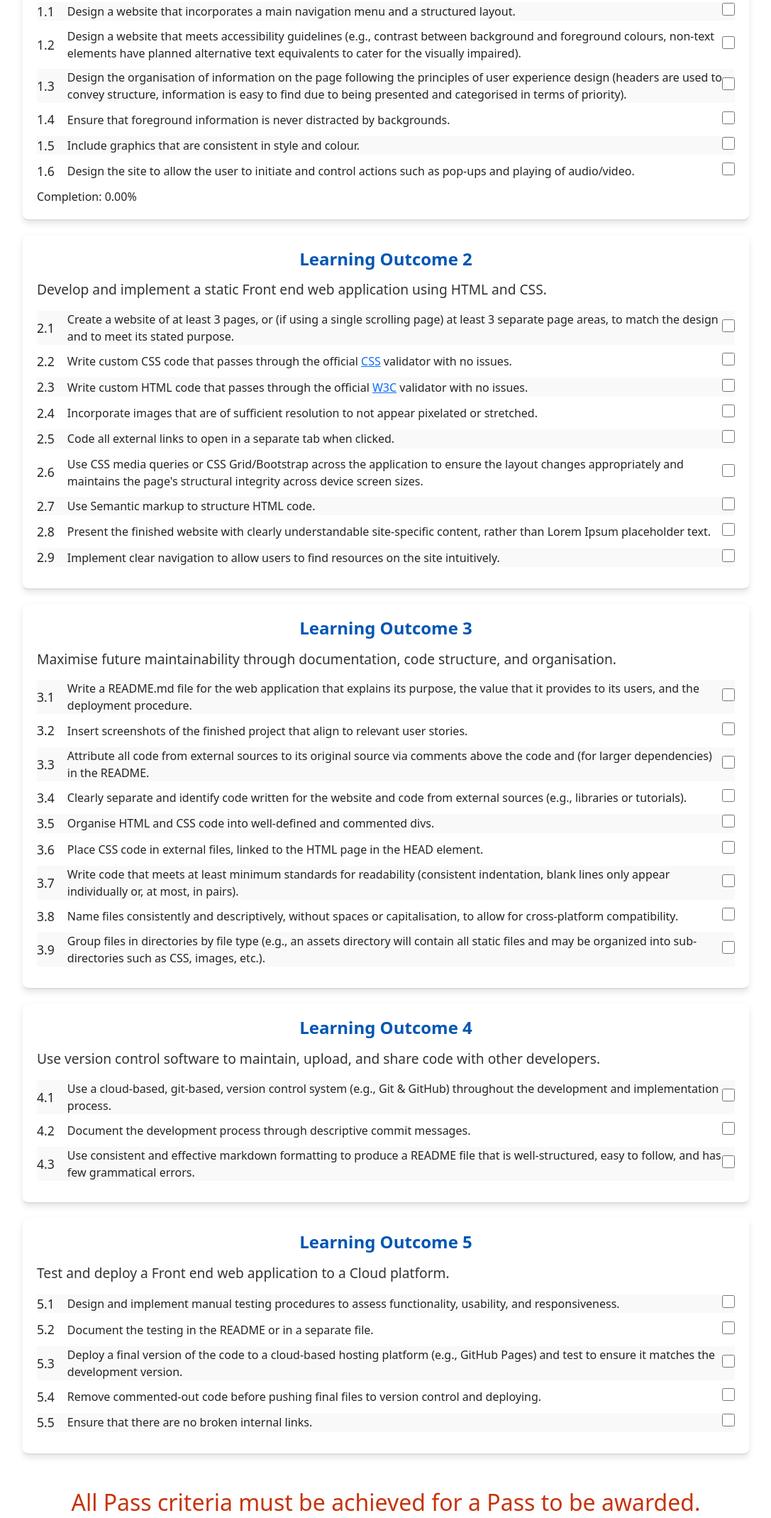
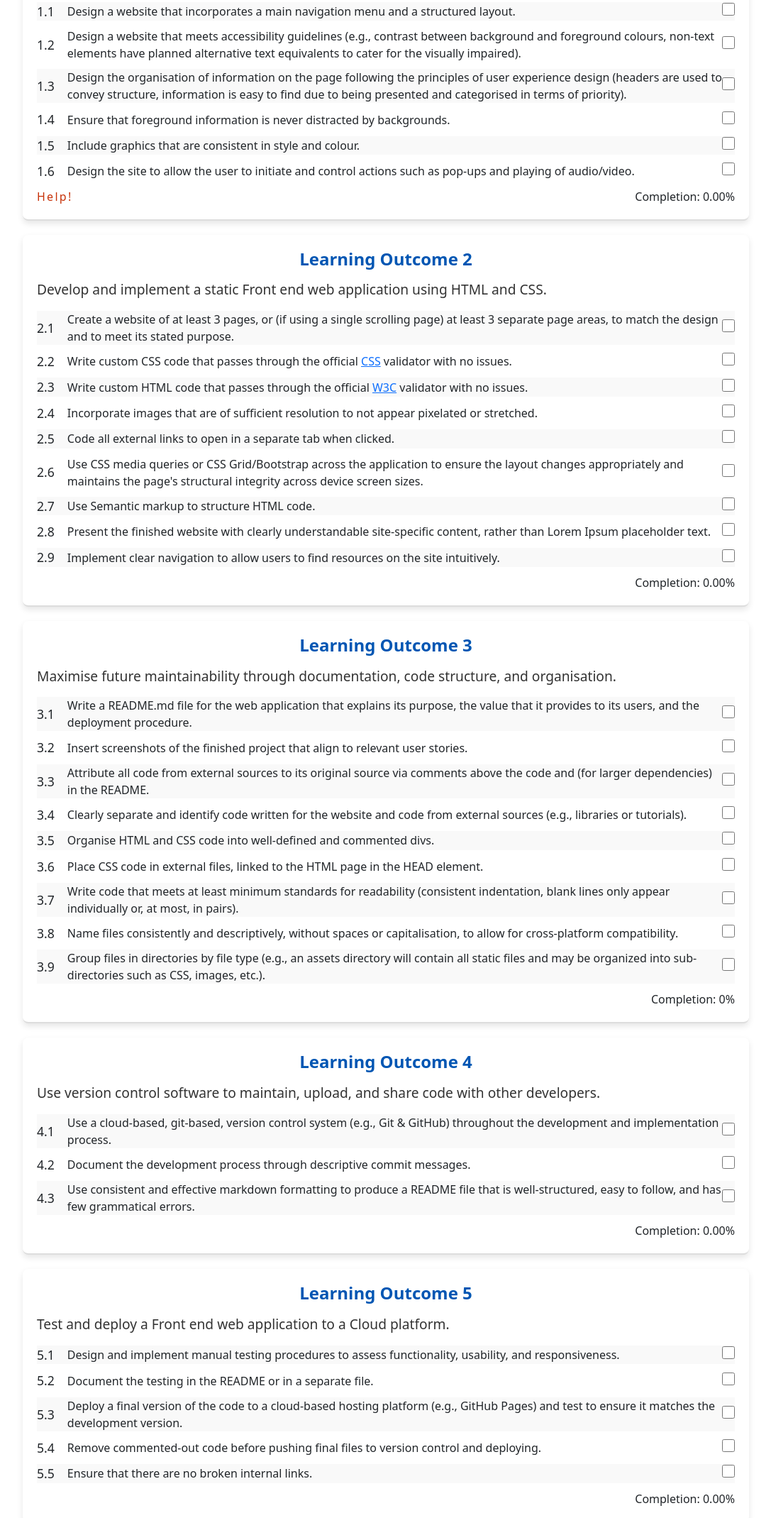
Before and after one commit to CIMarko/milestone-criteria1, a plain HTML site: page index.html in a window 1280 px wide. Shown: the part 253-2392 px from the top of the page at 71% size, without its empty margins (96-1183 px from the left). Drawn offline with nearby package versions, Linux system fonts and the light colour scheme.

Commit message:
bug % not updating

```diff
--- a/index.html
+++ b/index.html
@@ -93,7 +93,10 @@
                         </div>
                     </div>
                 </div>
-                <div id="percentage-learning-outcome-1">Completion: 0%</div>
+                <div class="helper">
+                    <a href="https://bootcamp.uxdesign.cc/guiding-the-user-experience-essential-design-principles-for-ux-design-7fd15371383b" target="_blank" class="help">Help!</a>
+                    <div id="percentage-learning-outcome-1">Completion: 0%</div>
+                </div>
             </div>
 
             <!-- Second Learning Outcome -->
@@ -177,8 +180,10 @@
                         </div>
                     </div>
                 </div>
-
-                <div class="percentage" id="percentage-lo2"></div>
+                <div class="helper">
+                    <div></div>
+                    <div class="percentage" id="percentage-learning-outcome-2">Completion: 0%</div>
+                </div>
             </div>
 
             <!-- Third Learning Outcome -->
@@ -264,7 +269,10 @@
                     </div>
                 </div>
 
-                <div class="percentage" id="percentage-lo3"></div>
+                <div class="helper">
+                    <div></div>
+                    <div class="percentage" id="percentage-learning-outcome-6">Completion: 0%</div>
+                </div>
             </div>
 
             <!-- Fourth Learning Outcome -->
@@ -300,7 +308,10 @@
                     </div>
                 </div>
 
-                <div class="percentage" id="percentage-lo4"></div>
+                <div class="helper">
+                    <div></div>
+                    <div class="percentage" id="percentage-learning-outcome-4">Completion: 0%</div>
+                </div>
             </div>
 
             <!-- Fifth Learning Outcome -->
@@ -349,7 +360,10 @@
                         </div>
                     </div>
                 </div>
-                <div class="percentage" id="percentage-lo5"></div>
+                <div class="helper">
+                    <div></div>
+                    <div class="percentage" id="percentage-learning-outcome-5">Completion: 0%</div>
+                </div>
             </div>
         </section>
         <section class="content merit mt-5">
@@ -464,6 +478,10 @@
                         <input type="checkbox" id="criteria5.8" name="criteria5.8">
                     </div>
                 </div>
+                <div class="helper">
+                    <div></div>
+                    <div class="percentage" id="percentage-learning-outcome-6">Completion: 0%</div>
+                </div>
             </div>
         </section>
         <section class="content distinction mb-5 mt-5">
@@ -475,12 +493,14 @@
                 </button>
 
                 <!-- Modal -->
-                <div class="modal fade" id="exampleModals" tabindex="-1" aria-labelledby="exampleModalsLabel" aria-hidden="true">
+                <div class="modal fade" id="exampleModals" tabindex="-1" aria-labelledby="exampleModalsLabel"
+                    aria-hidden="true">
                     <div class="modal-dialog modal-dialog-scrollable modal-xl">
                         <div class="modal-content">
                             <div class="modal-header">
                                 <h5 class="modal-title" id="exampleModalsLabel">Distinction Criteria</h5>
-                                <button type="button" class="btn-close" data-bs-dismiss="modal" aria-label="Close"></button>
+                                <button type="button" class="btn-close" data-bs-dismiss="modal"
+                                    aria-label="Close"></button>
                             </div>
                             <div class="modal-body">
                                 <p>To achieve a distinction, a learner will have achieved all pass and merit criteria,
@@ -512,7 +532,8 @@
                                 </p>
 
                                 <p><strong>Design</strong></p>
-                                <p>The design of the web application demonstrates the main principles of good UX design:</p>
+                                <p>The design of the web application demonstrates the main principles of good UX design:
+                                </p>
 
                                 <p><strong>Information Hierarchy</strong></p>
                                 <p>Headers are used to convey structure - each section has a header that is easy to see
--- a/styles.css
+++ b/styles.css
@@ -277,6 +277,23 @@ h2 {
     text-decoration: line-through;
     color: #777; /* Optional: Change text color to gray */
 }
+.helper {
+    display: flex;
+    flex-direction: row;
+    justify-content: space-between;
+}
+.help {
+    text-decoration: none;
+    letter-spacing: 0.06cm;
+    color: #c73209;
+}
+.help:hover {
+    font-weight: 500;
+    border-bottom: 1px solid #c73209;
+}
+.logo {
+    margin-right: 30px;
+}
 /* Responsive Design */
 @media (max-width: 768px) {
     .criteria {
```
